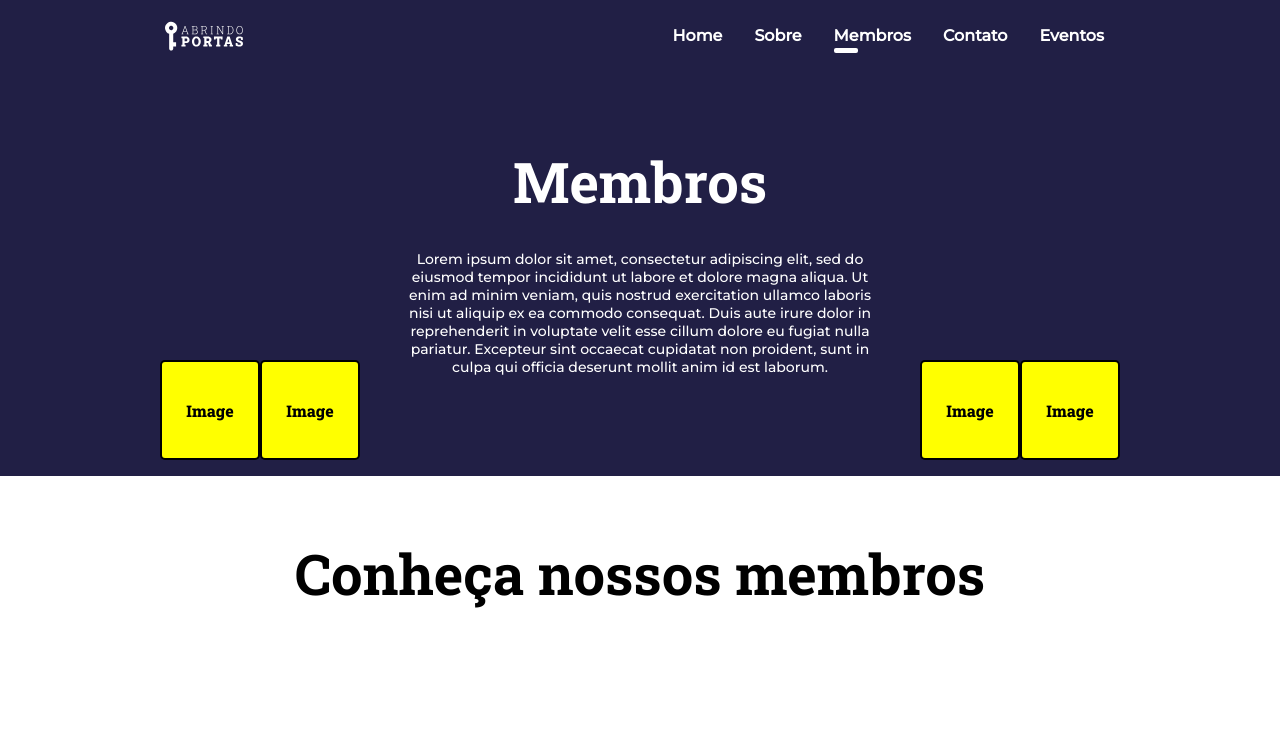
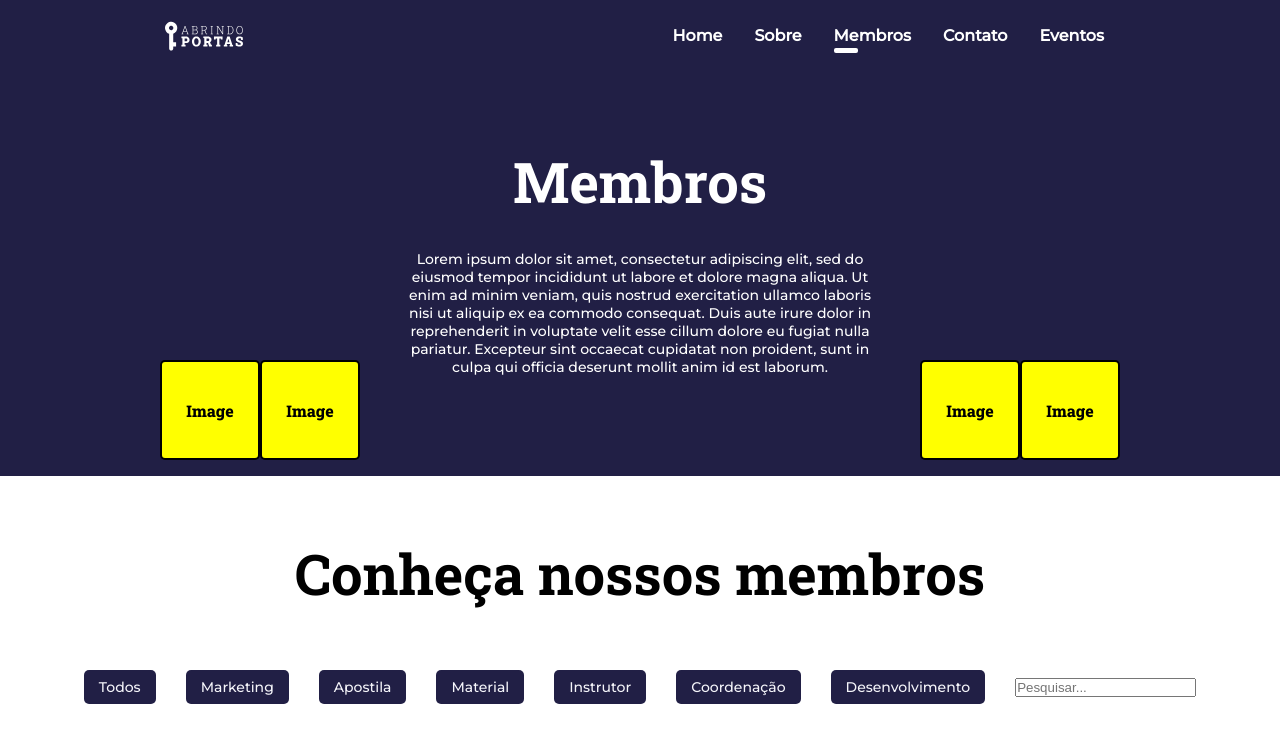
Before and after one commit to yagpdc/site-ap, a Next.js app: page /membros in a window 1280 px wide. Shown: the top 742 px of the page. Built offline with nearby package versions, Linux system fonts and the light colour scheme.

Commit message:
add: filter componentes

```diff
--- a/app/membros/page.tsx
+++ b/app/membros/page.tsx
@@ -3,6 +3,7 @@ import SectionTemplate from '../src/components/_Globais/_Section'
 import Footer from '../src/components/_Globais/_Footer'
 import Header from './../src/components/_Membros/_Header/header';
 import Main from './../src/components/_Membros/_Main/_Main/main';
+import Filter from './../src/components/_Membros/_Main/_Filter/filter';
 
 
 
@@ -17,7 +18,11 @@ function membros() {
       </SectionTemplate>
         <Main
             title='Conheça nossos membros'
-        />
+        >
+        <div>
+            <Filter />
+        </div>
+        </Main>
         <Footer />
     </div>
   )
--- /dev/null
+++ b/app/src/components/_Membros/_Main/_Filter/filter.tsx
@@ -0,0 +1,22 @@
+'use client';
+import React from 'react'
+import styles from './styles.module.css'
+import tag from './../_Tag/tag';
+
+const setores = ['todos','marketing', 'apostila', 'material', 'instrutor', 'coordenação', 'desenvolvimento']
+function capitalize(string: string){
+    return string.charAt(0).toUpperCase() + string.slice(1);
+}
+
+function filter() {
+  return (
+    <div className={styles.container}>
+        {setores.map((setor) => (
+            tag({tagName: capitalize(setor), onClick: () => {}})
+        ))}
+        <input type="text" placeholder='Pesquisar...' />
+    </div>
+  )
+}
+
+export default filter
--- /dev/null
+++ b/app/src/components/_Membros/_Main/_Filter/styles.module.css
@@ -0,0 +1,11 @@
+.container {
+    padding-top: 60px;
+    display: flex;
+    align-items: center;
+    justify-content: center;
+    width: 100%;
+}
+
+.container button  {
+    margin-right: 30px;
+}
--- a/app/src/components/_Membros/_Main/_Main/main.tsx
+++ b/app/src/components/_Membros/_Main/_Main/main.tsx
@@ -1,14 +1,17 @@
-import React from 'react'
+import React, { Children } from 'react'
 import styles from './styles.module.css'
 
 
-function Main({title} : {title: string}) {
+function Main({title, children} : {title: string, children: React.ReactNode}) {
   return (
 
     <div className={styles.container}>
         <h1 className={styles.title}>
             {title}
         </h1>
+        <div>
+        {children}
+        </div>
     </div>
   )
 }
--- /dev/null
+++ b/app/src/components/_Membros/_Main/_Tag/styles.module.css
@@ -0,0 +1,13 @@
+.tag {
+    border: none;
+    border-radius: 5px;
+    padding: 8px 15px;
+    background-color: var(--Azul-1);
+    color: var(--Branco-2);
+    font: var(--Body-S);
+}
+
+.tag:hover {
+    background-color: var(--Azul-2);
+
+}
--- /dev/null
+++ b/app/src/components/_Membros/_Main/_Tag/tag.tsx
@@ -0,0 +1,12 @@
+import React from 'react'
+import styles from './styles.module.css'
+
+function tag({tagName, onClick} : {tagName: string, onClick: () => void}) {
+  return (
+    <button onClick={onClick} className={styles.tag}>
+        {tagName}
+    </button>
+  )
+}
+
+export default tag
```
